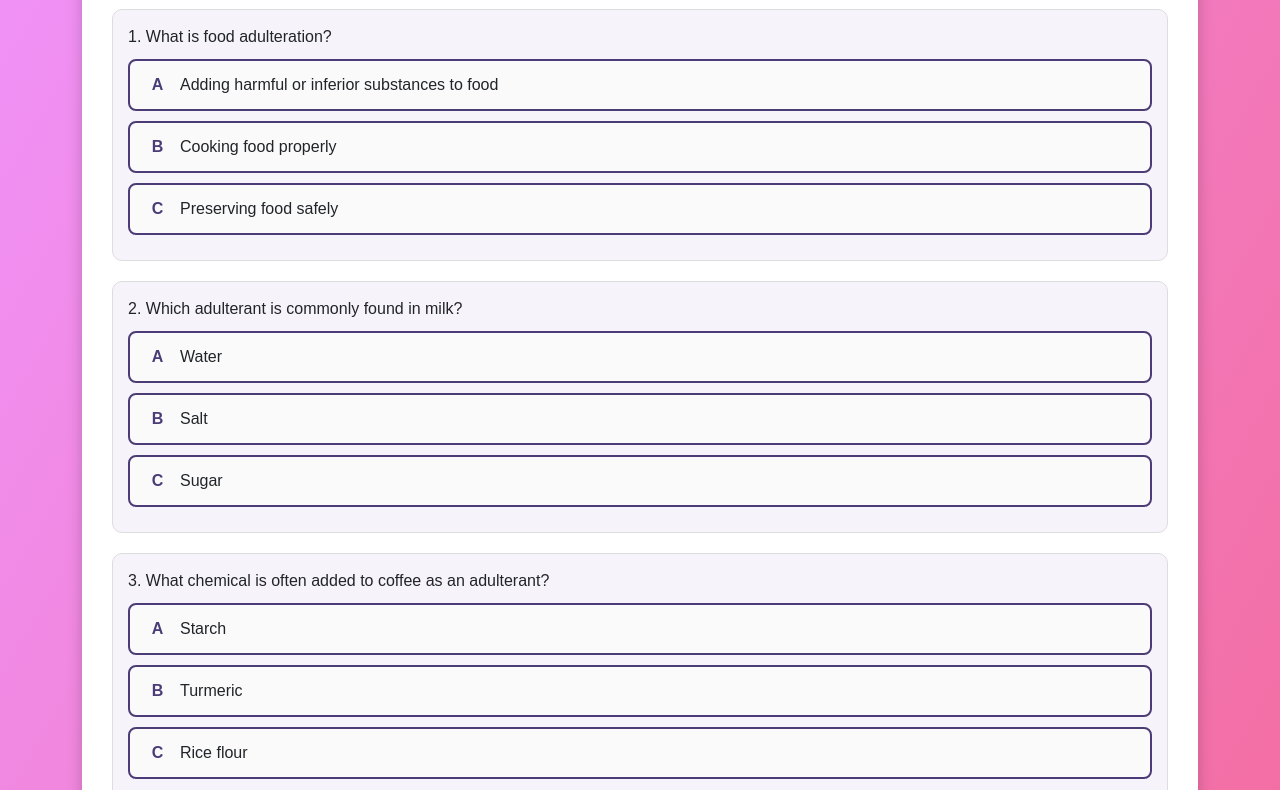
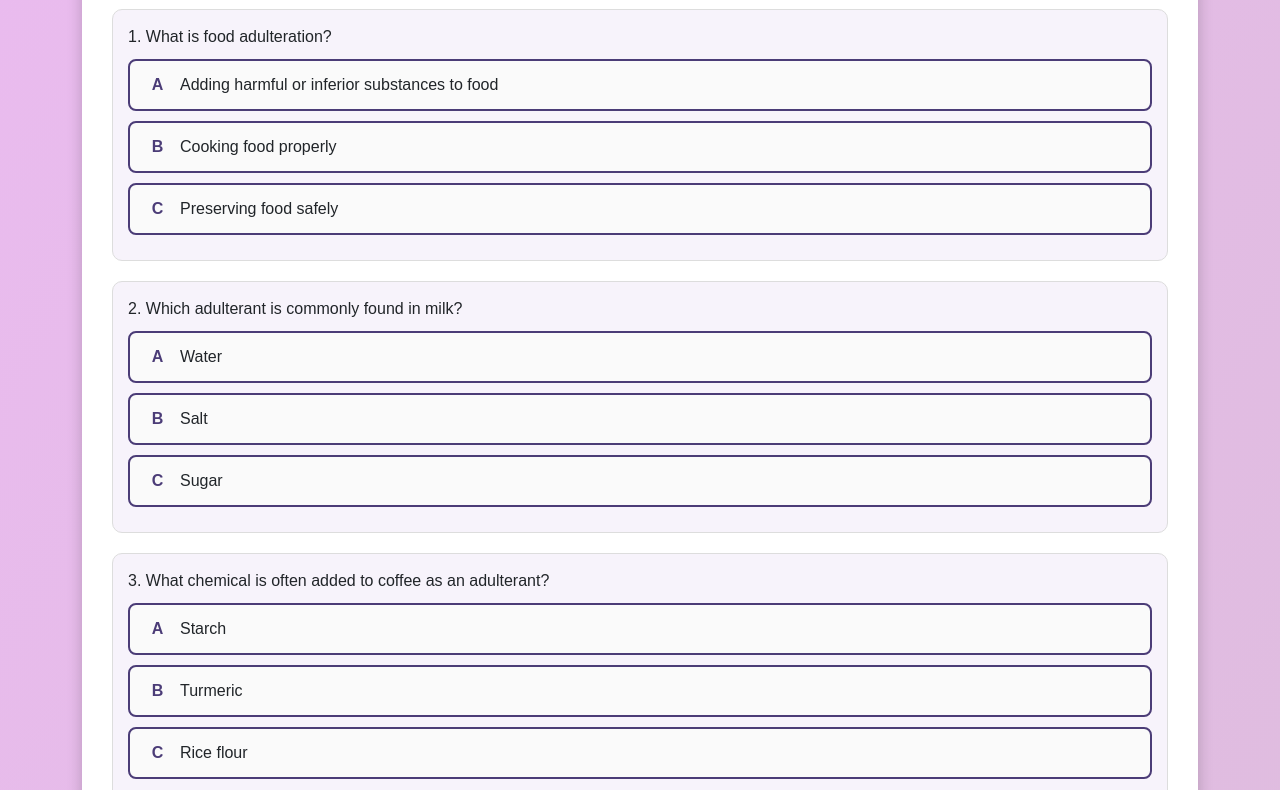
Before and after one commit to anujaugale617/resume, a plain HTML site: page quiz.html in a window 1280 px wide. Shown: the part 169-959 px from the top of the page. Drawn offline with nearby package versions, Linux system fonts and the light colour scheme; a script that the page names is missing.

Commit message:
Update quiz.html

```diff
--- a/quiz.html
+++ b/quiz.html
@@ -8,7 +8,7 @@
   <link href="https://cdn.jsdelivr.net/npm/bootstrap@5.3.2/dist/css/bootstrap.min.css" rel="stylesheet">
   <style>
     body {
-      background-image: linear-gradient(120deg, #f093fb 0%, #f5576c 100%); /* pastel purple */
+      background-image: linear-gradient(120deg, #eabbef 0%, #d9bdd6 100%); /* pastel purple */
       font-family: Arial, sans-serif;
     }
 
```
